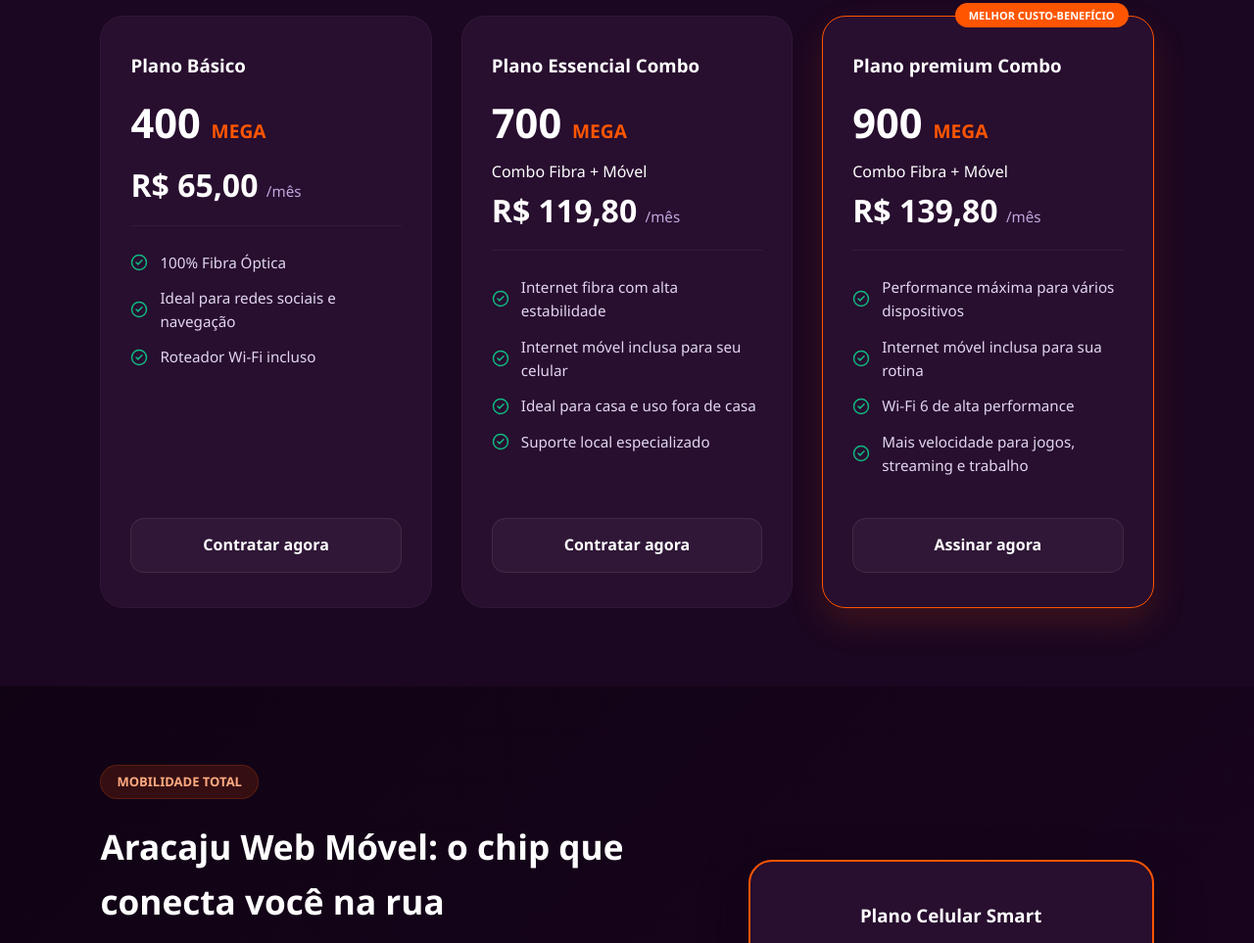
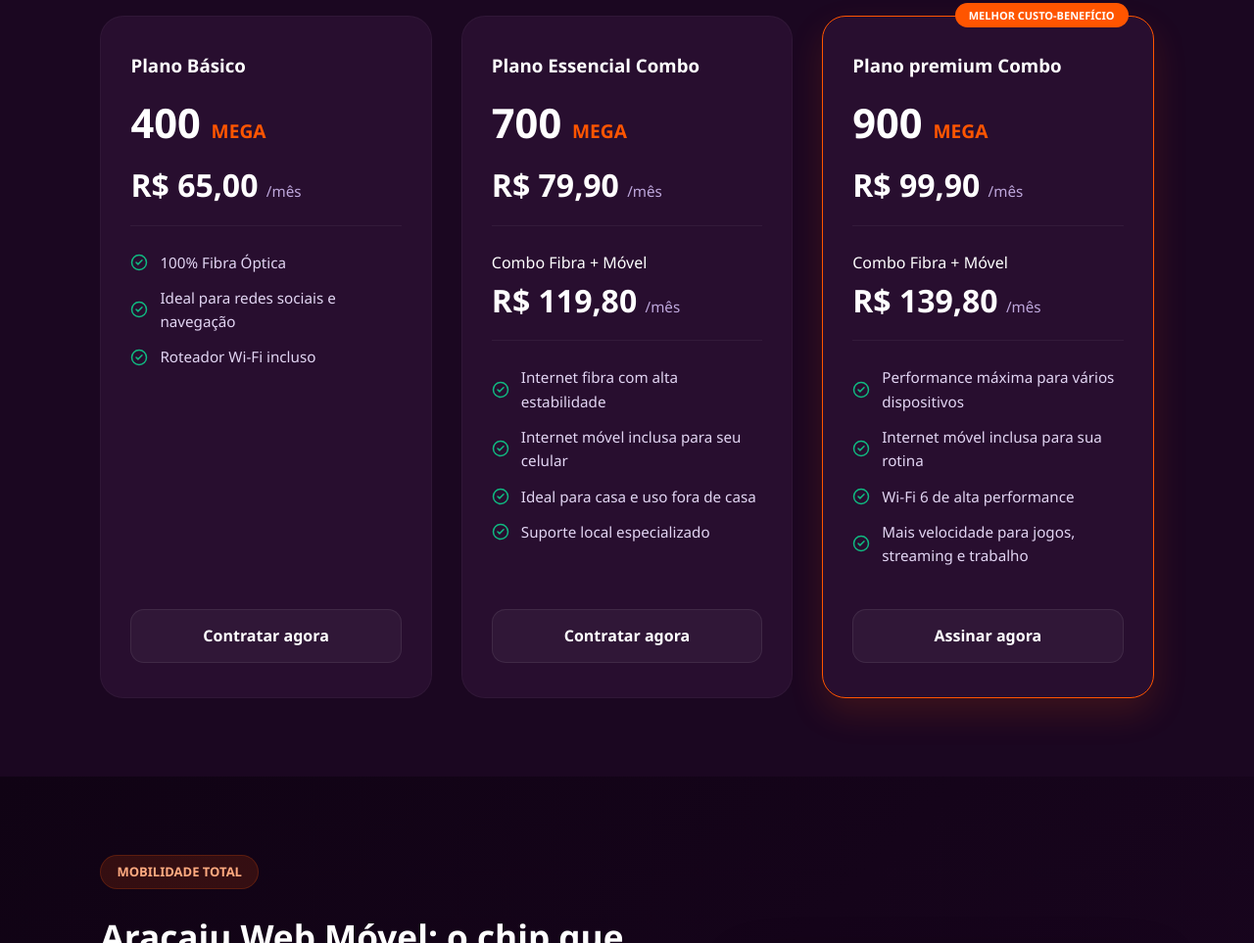
Before and after one commit to vieiradev-web/Aracajuweb, a plain HTML site: page index.html in a window 1280 px wide. Shown: the part 923-1886 px from the top of the page at 98% size. Drawn offline with nearby package versions, Linux system fonts and the light colour scheme.

Commit message:
alteração nos planos

```diff
--- a/index.html
+++ b/index.html
@@ -152,6 +152,7 @@
                     <div class="card-header">
                         <h3>Plano Essencial Combo</h3>
                         <div class="velocity">700 <span>MEGA</span></div>
+                        <div class="price">R$ 79,90 <span>/mês</span></div>
                     </div>
 
                     <div class="combo-badge">Combo Fibra + Móvel</div>
@@ -178,6 +179,7 @@
                     <div class="card-header">
                         <h3>Plano premium Combo</h3>
                         <div class="velocity">900 <span>MEGA</span></div>
+                        <div class="price">R$ 99,90 <span>/mês</span></div>
                     </div>
 
                     <div class="combo-badge premium">Combo Fibra + Móvel</div>
```
